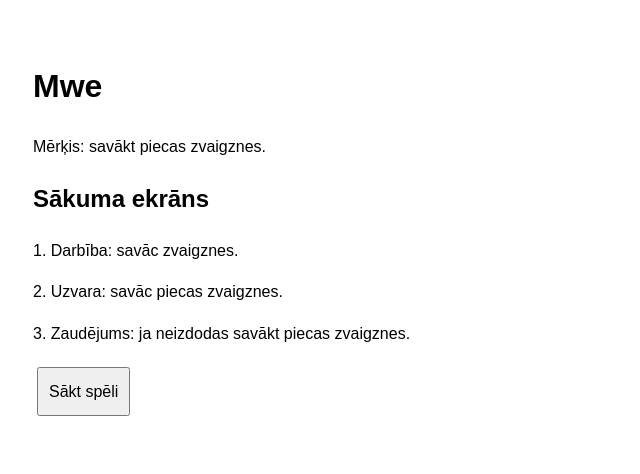
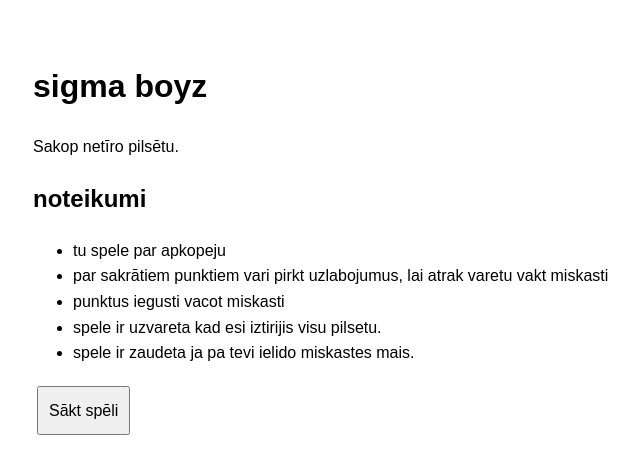
Before and after one commit to Feliksiiins/spele, a plain HTML site: page index.html in a window 1280 px wide. Shown: the whole page, without its empty margins (267-907 px from the left). Drawn offline with Linux system fonts and the light colour scheme.

Commit message:
pabeidzu pirmo temu

```diff
--- a/1.6.html
+++ b/index.html
@@ -3,47 +3,48 @@
 <head>
 <meta charset="UTF-8">
 <meta name="viewport" content="width=device-width, initial-scale=1.0">
-<title>Mana spēle</title>
+<title>sigma boyz</title>
 <style>
 body { font-family: Arial, sans-serif; max-width: 680px; margin: 24px auto; padding: 16px; line-height: 1.6; }
 button, input { font: inherit; padding: 10px; margin: 4px; }
 button { cursor: pointer; }
 img { max-width: 100%; height: auto; }
 [hidden] { display: none !important; }
+
 </style>
 </head>
 <body>
+<h1>sigma boyz</h1>
+<p>Sakop netīro pilsētu.</p>
+<section id="sakums">
+  <h2>noteikumi</h2>
+  <ul>
+    <li>tu spele par apkopeju</li>
+    <li> par sakrātiem punktiem vari pirkt uzlabojumus, lai atrak varetu vakt miskasti</li>
+    <li>punktus iegusti vacot miskasti</li>
+    <li>spele ir uzvareta kad esi iztirijis visu pilsetu.</li>
+    <li>spele ir zaudeta ja pa tevi ielido miskastes mais.</li>
 
-<h1>Mwe</h1>
-<p>Mērķis: savākt piecas zvaigznes.</p>
-
-<section id="sakums">
-  <h2>Sākuma ekrāns</h2>
-  <p>1. Darbība: savāc zvaigznes.</p>
-  <p>2. Uzvara: savāc piecas zvaigznes.</p>
-  <p>3. Zaudējums: ja neizdodas savākt piecas zvaigznes.</p>
+  </ul>
   <button onclick="paraditSpeli()">Sākt spēli</button>
 </section>
-
 <section id="laukums" hidden>
-  <h2>Spēles ekrāns</h2>
-  <p>Punkti: 0</p>
-  <p>Vadība: izmanto peli, lai savāktu zvaigznes.</p>
-  <p>Šeit vēlāk būs spēlētājs.</p>
+  <h2>informacija</h2>
+  <p>1 savakta miskaste=5 punkti</p>
+  <p>cilvecinam jeb apkopejam bus zils apgerbs un vinam bus slota.</p>
+  <p>objekti saja pilseta ir milzigas buves un daudz daudz miskastes. apkopejs var atrast slotas un klut stipraks vai ari nopirkt uzlabojumu par punktiem</p>
   <button onclick="paraditSakumu()">Atpakaļ</button>
 </section>
-
 <script>
+// Gatavā palīdzība pogām. Šodien maini lapas tekstu un izvietojumu.
 function paraditSpeli() {
   document.getElementById("sakums").hidden = true;
   document.getElementById("laukums").hidden = false;
 }
-
 function paraditSakumu() {
   document.getElementById("sakums").hidden = false;
   document.getElementById("laukums").hidden = true;
 }
 </script>
-
 </body>
 </html>
```
Also changed, not shown: 1 other file.
